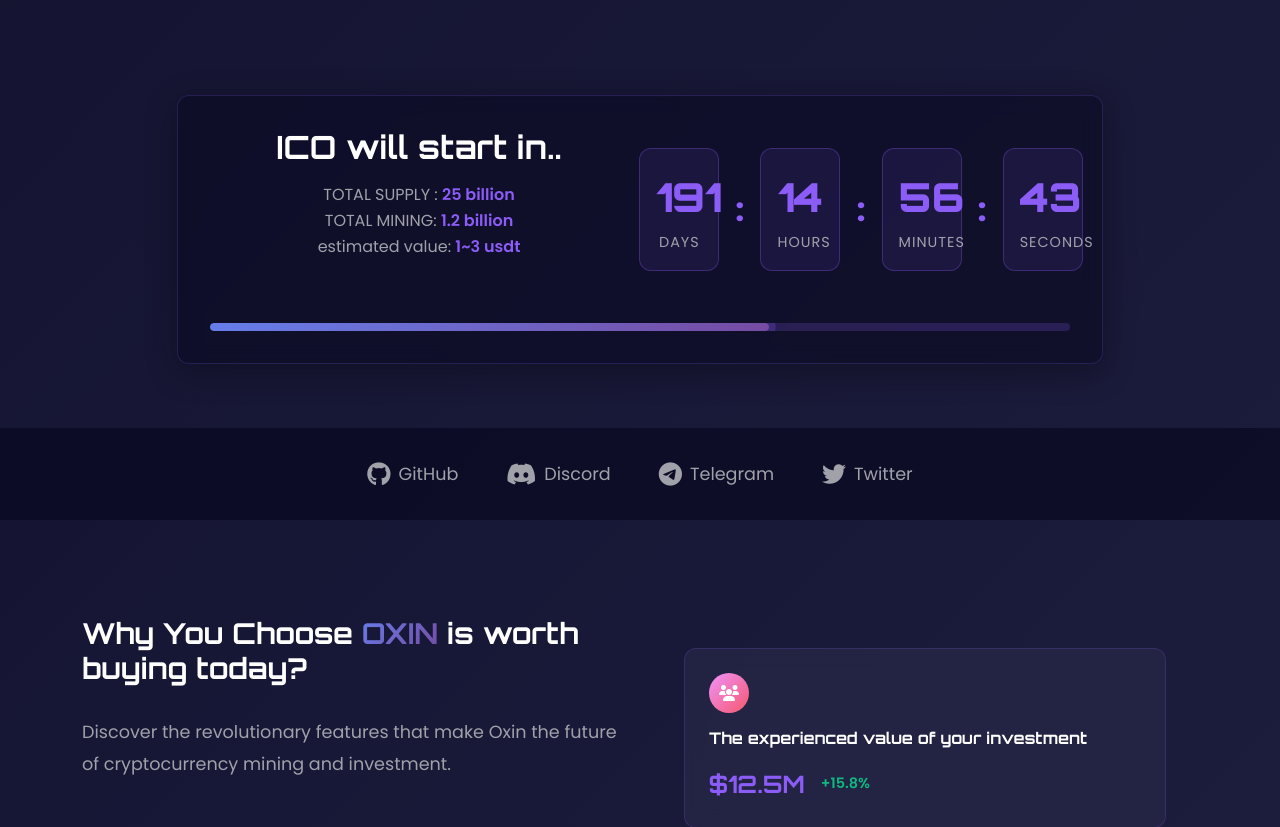
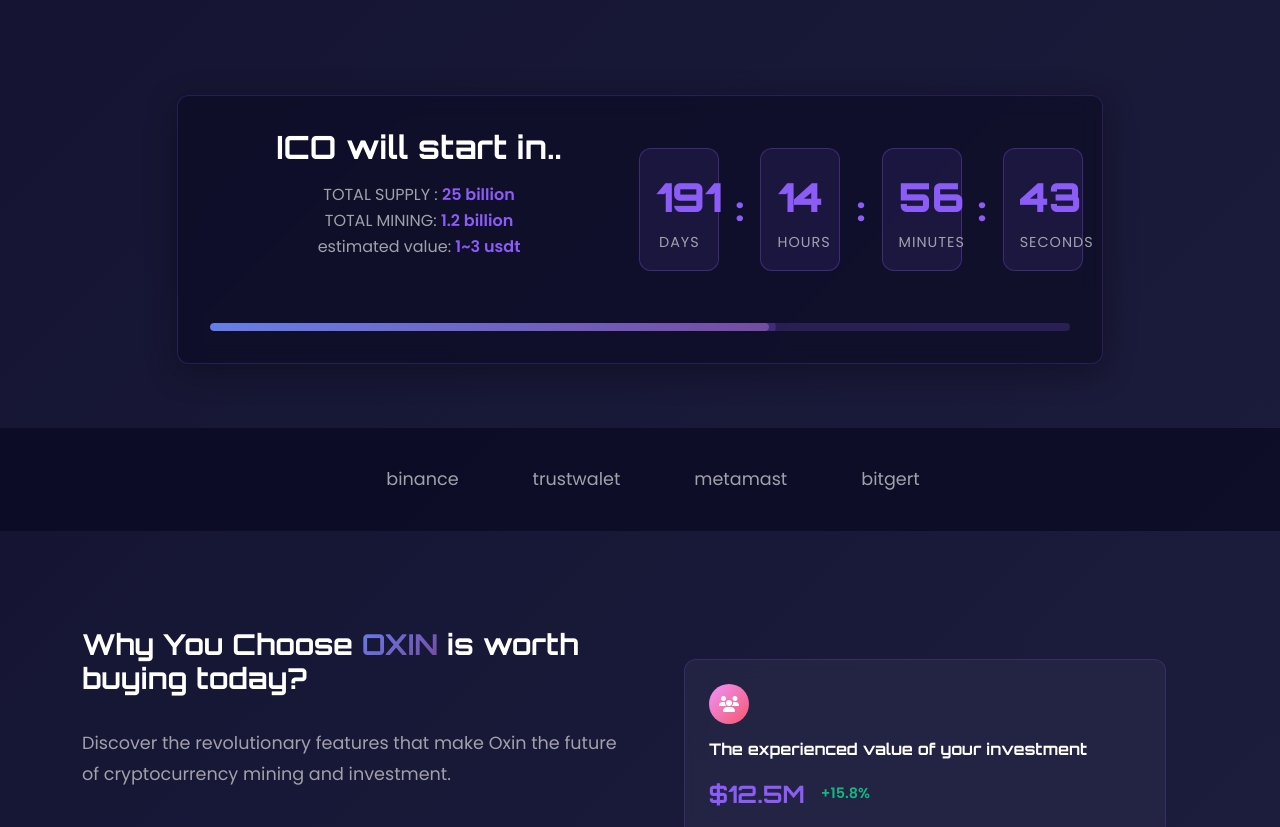
Before and after one commit to pankaj9055/oxin, a Flask app: page / in a window 1280 px wide. Shown: the part 881-1708 px from the top of the page. Run offline with Flask 3, Linux system fonts and the light colour scheme.

Commit message:
index.html

```diff
--- a/templates/index.html
+++ b/templates/index.html
@@ -105,20 +105,20 @@
             <div class="col-12">
                 <div class="partners-logos">
                     <div class="partner-logo">
-                        <i class="fab fa-github"></i>
-                        <span>GitHub</span>
+                        <i class="fa-people-group"></i>
+                        <span>binance</span>
                     </div>
                     <div class="partner-logo">
-                        <i class="fab fa-discord"></i>
-                        <span>Discord</span>
+                        <i class="fa-people-group"></i>
+                        <span>trustwalet</span>
                     </div>
                     <div class="partner-logo">
-                        <i class="fab fa-telegram"></i>
-                        <span>Telegram</span>
+                        <i class="fa-people-group"></i>
+                        <span>metamast</span>
                     </div>
                     <div class="partner-logo">
-                        <i class="fab fa-twitter"></i>
-                        <span>Twitter</span>
+                        <i class="fa-people-group"></i>
+                        <span>bitgert</span>
                     </div>
                 </div>
             </div>
```
